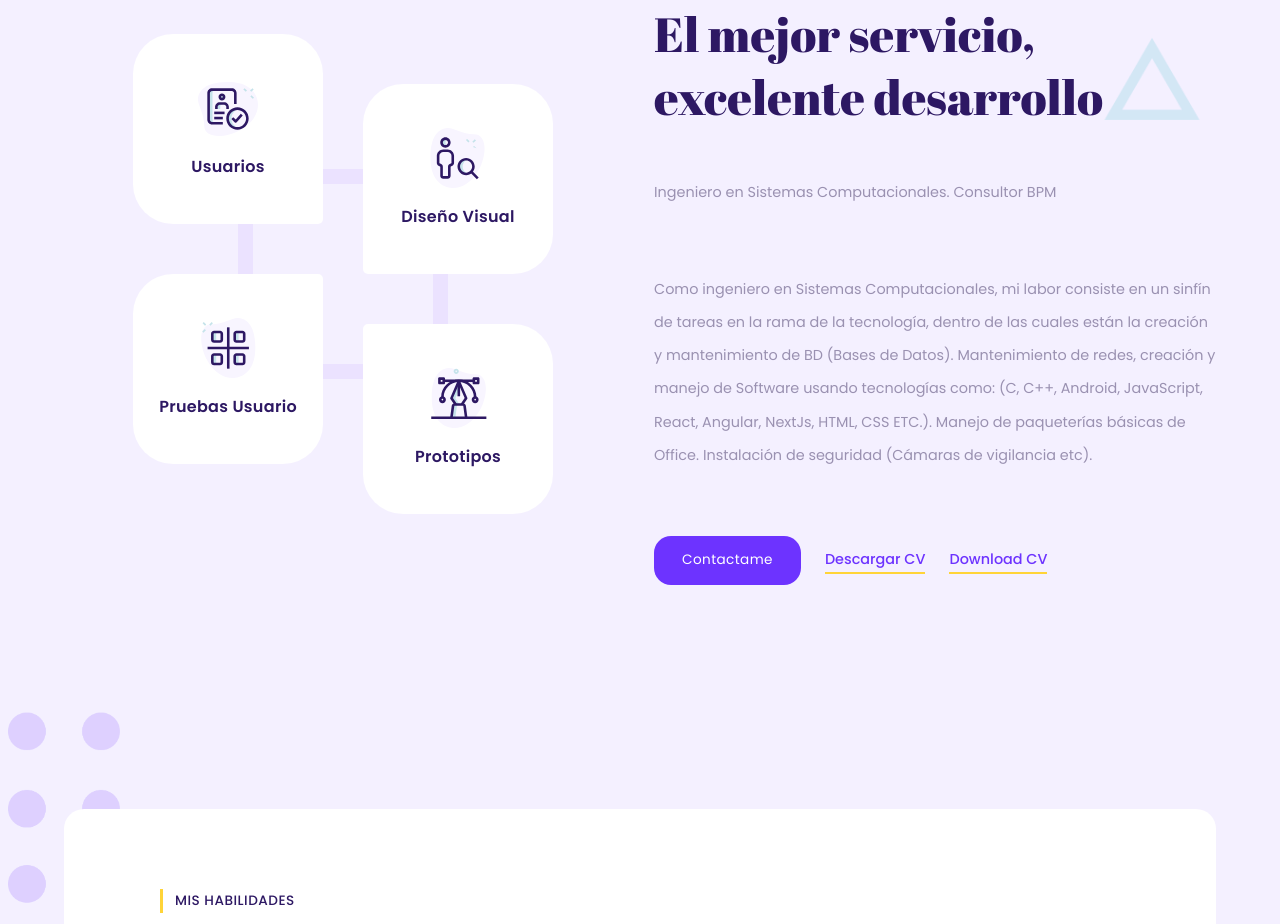
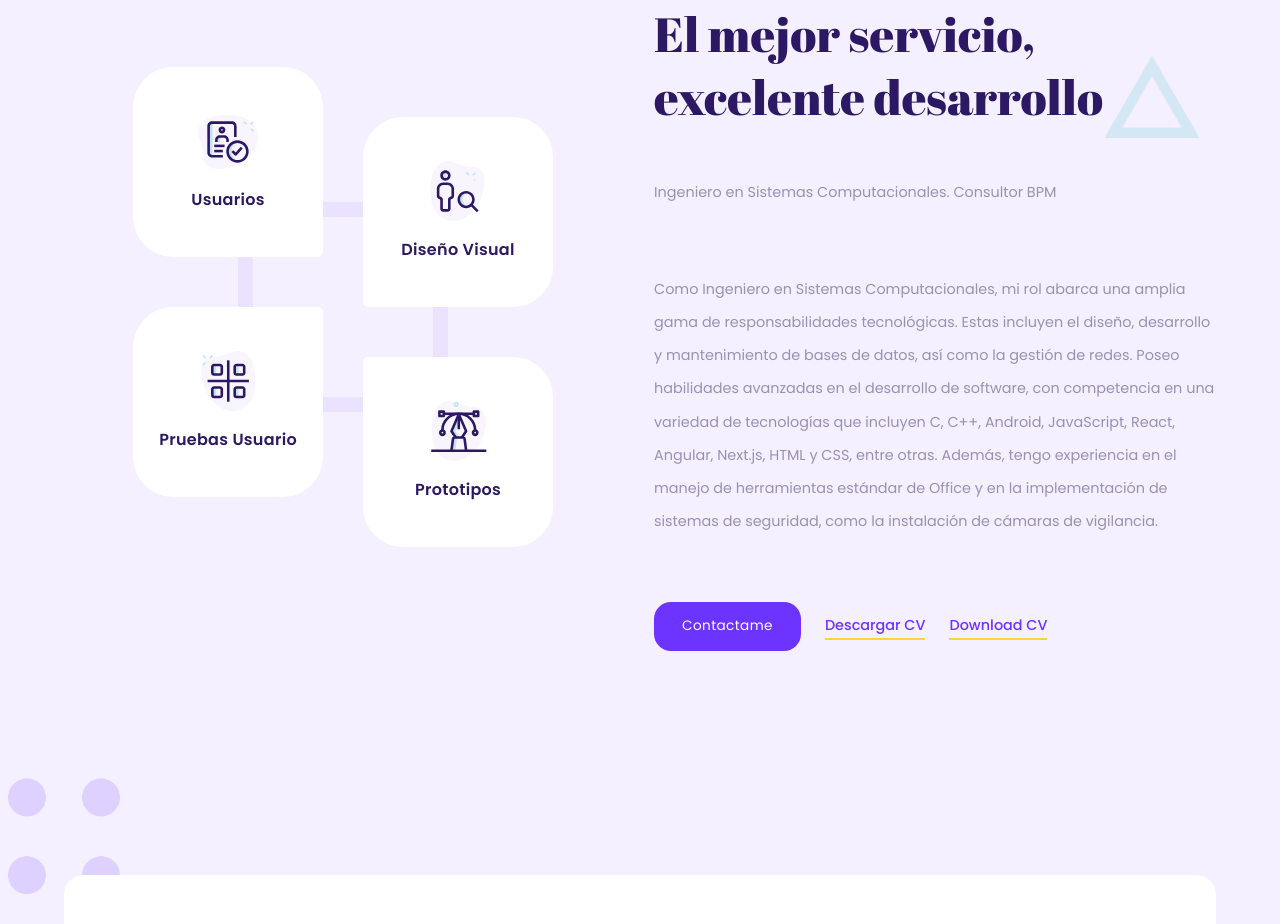
Before and after one commit to Anfony/Anfony.github.io, a website: page src/index.html in a window 1280 px wide. Shown: the part 989-1913 px from the top of the page. Drawn offline with nearby package versions, Linux system fonts and the light colour scheme.

Commit message:
Update index.html

```diff
--- a/src/index.html
+++ b/src/index.html
@@ -403,11 +403,10 @@
                         <h1 class="heading">El mejor servicio, <br> excelente desarrollo</h1>
                         <p class="text">Ingeniero en Sistemas Computacionales. Consultor BPM </p>
                         <p class="text">
-                            Como ingeniero en Sistemas Computacionales, mi labor consiste en un sinfín de tareas en la rama de la tecnología,
-                            dentro de las cuales están la creación y mantenimiento de BD (Bases de Datos).
-                            Mantenimiento de redes, creación y manejo de Software usando tecnologías como: (C, C++, Android, JavaScript, React, Angular, NextJs, HTML, CSS ETC.).
-                            Manejo de paqueterías básicas de Office. Instalación de seguridad (Cámaras de vigilancia etc).
-
+                          Como Ingeniero en Sistemas Computacionales, mi rol abarca una amplia gama de responsabilidades tecnológicas.
+                          Estas incluyen el diseño, desarrollo y mantenimiento de bases de datos, así como la gestión de redes.
+                          Poseo habilidades avanzadas en el desarrollo de software, con competencia en una variedad de tecnologías que incluyen C, C++, Android, JavaScript, React, Angular, Next.js, HTML y CSS, entre otras.
+                          Además, tengo experiencia en el manejo de herramientas estándar de Office y en la implementación de sistemas de seguridad, como la instalación de cámaras de vigilancia.
                         </p>
                         <div class="cta">
                             <a href="mailto:Anfony_Jose@hotmail.com" class="btn">Contactame</a>
```
